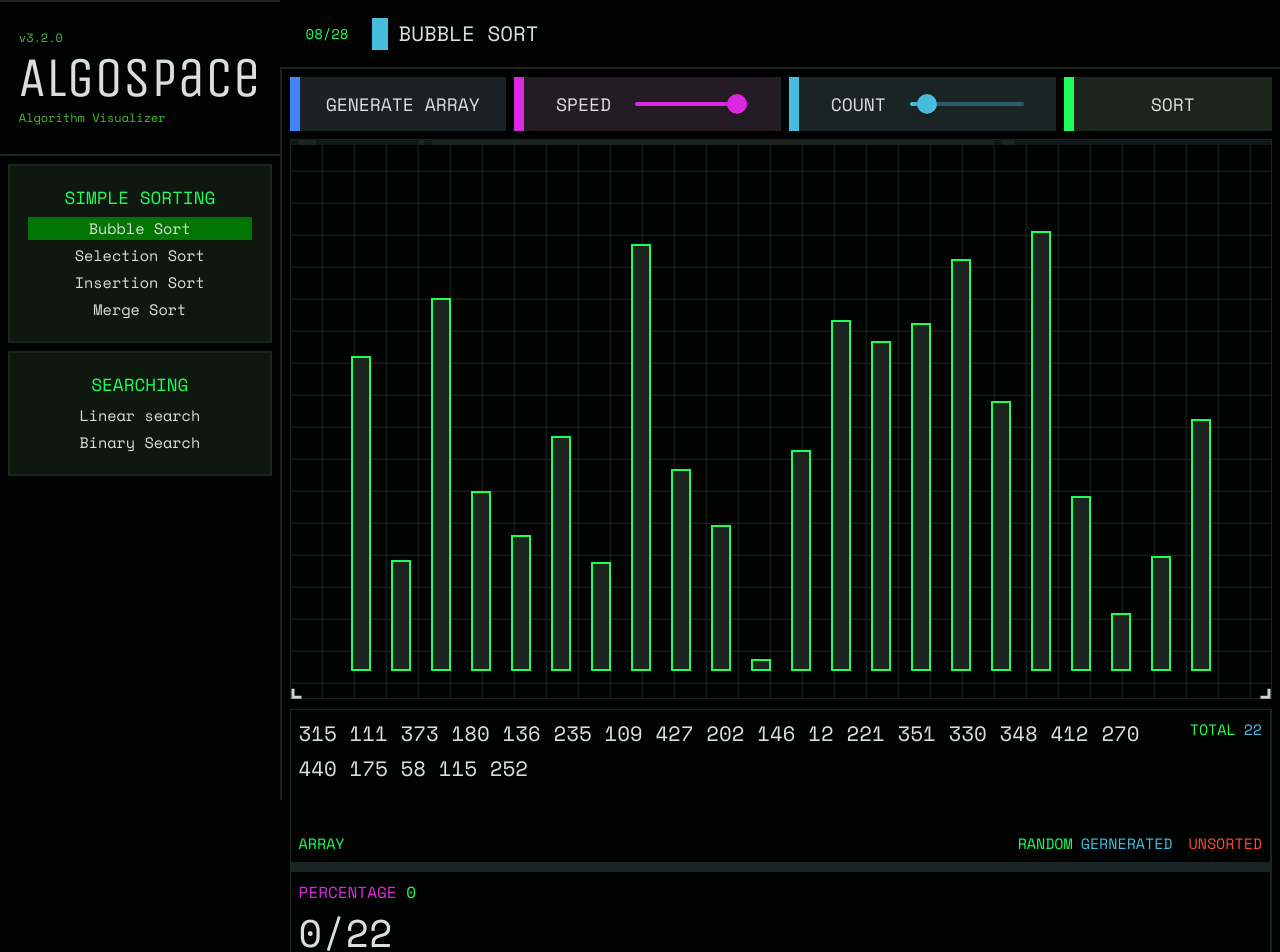
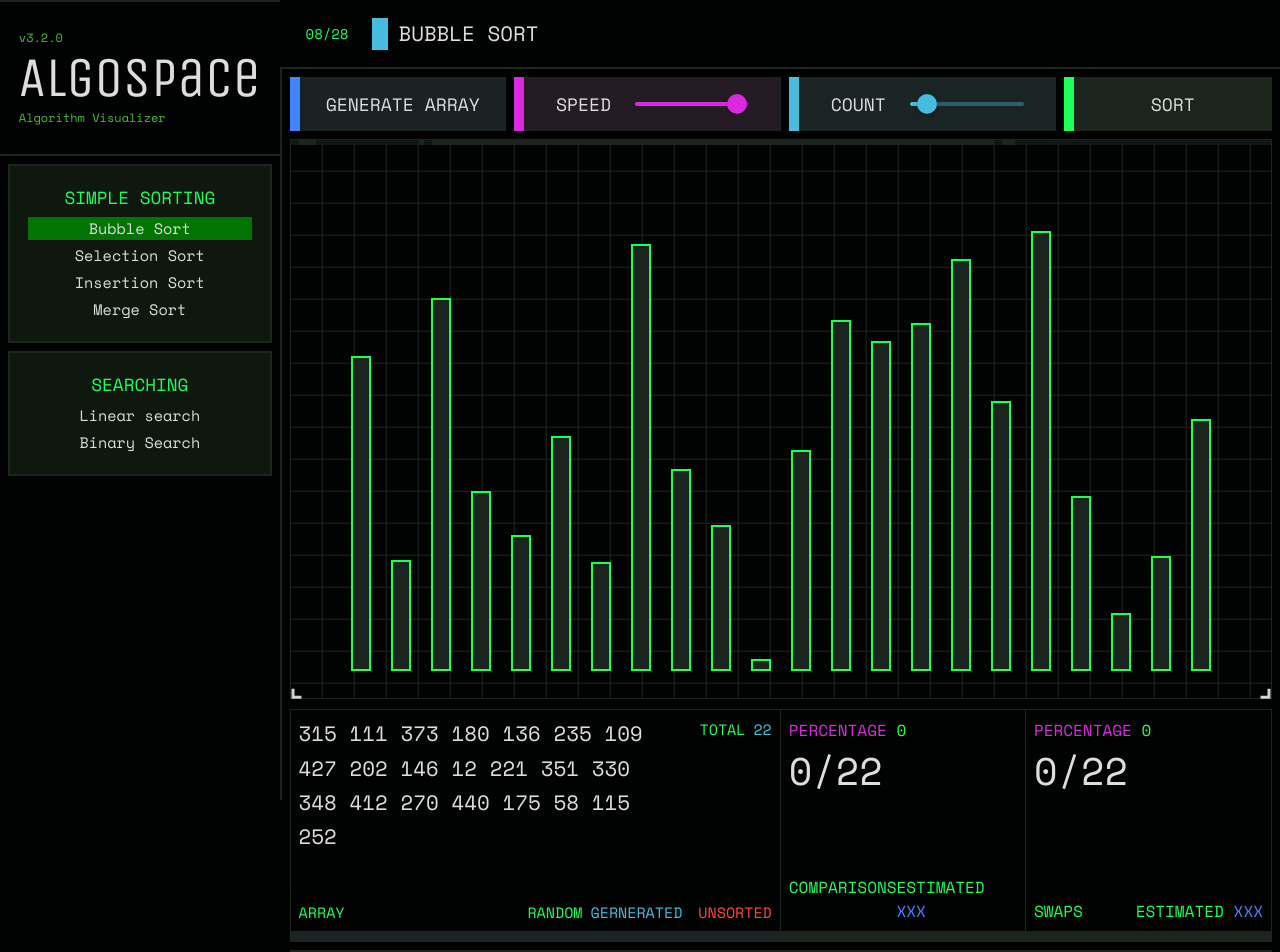
Before and after one commit to rahul-biswakarma/algospace, a Next.js app: page /sorting/bubble-sort in a window 1280 px wide. Shown: the top 952 px of the page. Built offline with nearby package versions, Linux system fonts and the light colour scheme.

Commit message:
Added more configuration

```diff
--- a/tailwind.config.js
+++ b/tailwind.config.js
@@ -37,7 +37,8 @@ module.exports = {
     extend: {
       gridTemplateColumns: {
         homeLayout: "22vw auto",
-        statsLayout: "50% 25% 25%",
+        twoStatsLayout: "65% 35%",
+        threeStatsLayout: "50% 25% 25%",
         algoDataLayout: "60% 40%",
       },
       spacing: {
```
